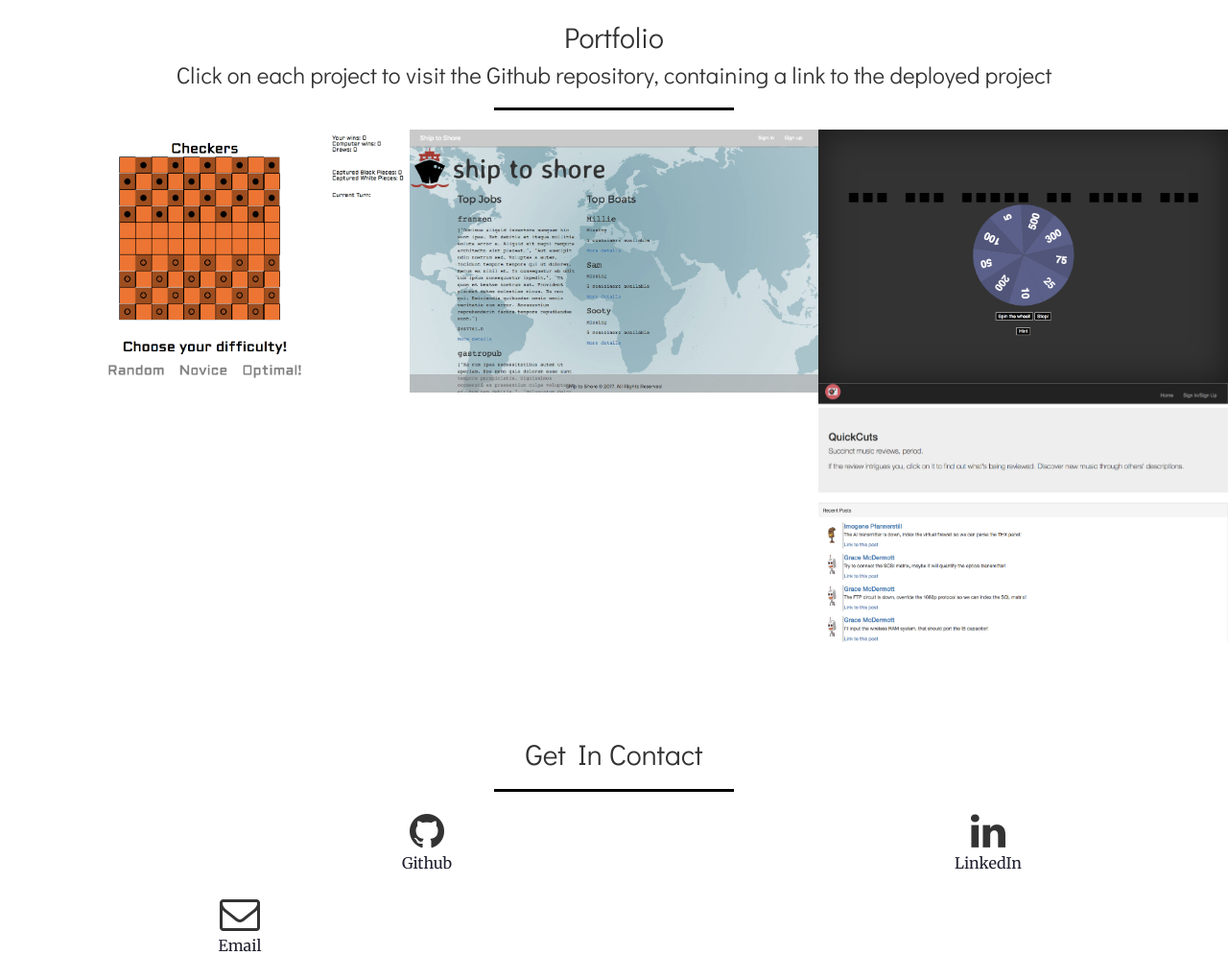
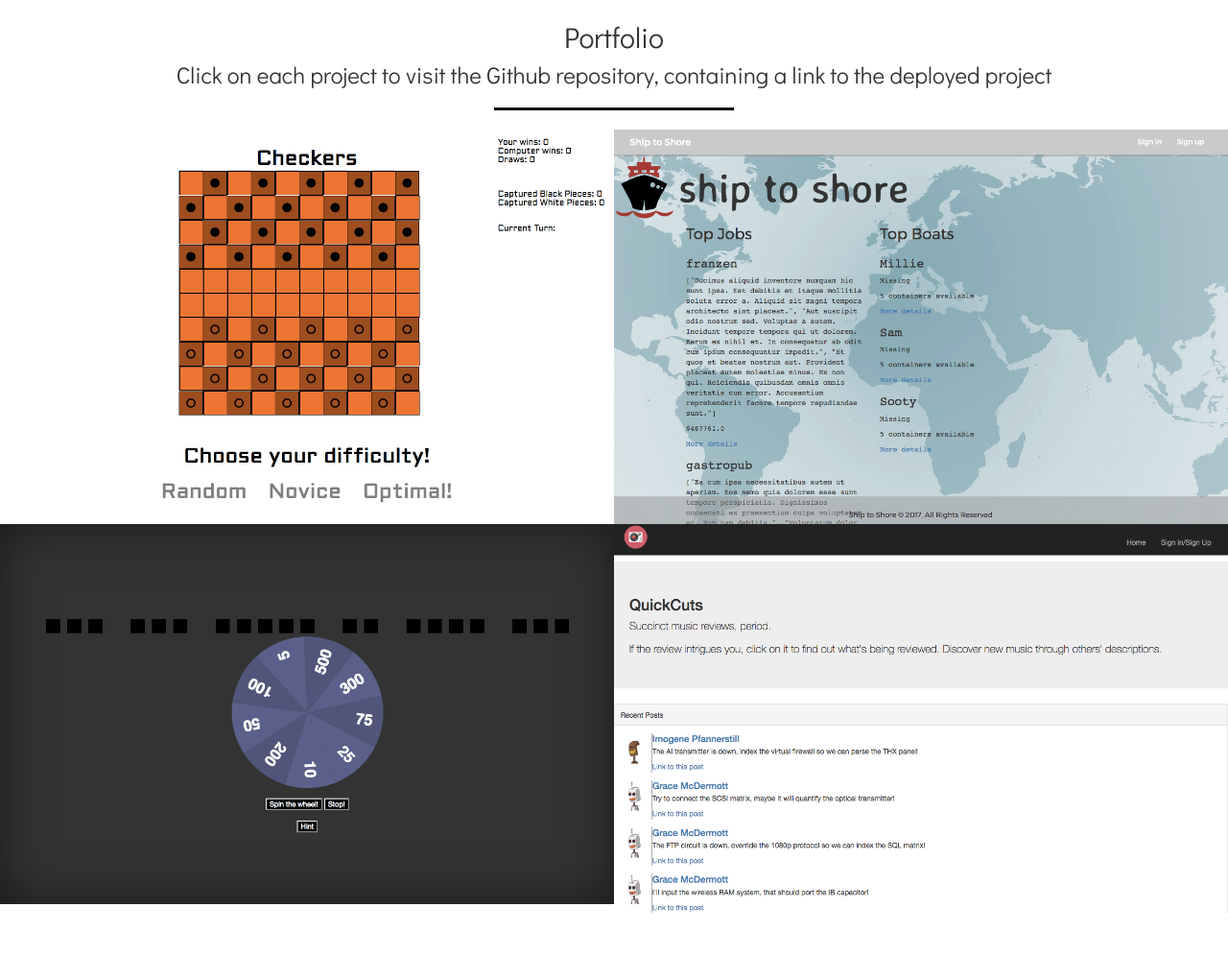
Before and after one commit to nathanielslong/nathanielslong.github.io, a website: page index.html in a window 1280 px wide. Shown: the part 1580-2600 px from the top of the page at 96% size. Drawn offline with nearby package versions, Linux system fonts and the light colour scheme.

Commit message:
kept 2 by 2 sizing

```diff
--- a/index.html
+++ b/index.html
@@ -143,7 +143,7 @@
       </div>
       <div class="container-fluid">
         <div class="row no-gutter">
-          <div class="col-lg-4 col-sm-6">
+          <div class="col-lg-6 col-sm-6">
             <a href="https://github.com/nathanielslong/checkers-js-ai" class="portfolio-box">
               <img src="img/portfolio/thumbnails/1.png" class="img-responsive" alt="">
               <div class="portfolio-box-caption">
@@ -159,7 +159,7 @@
               </div>
             </a>
           </div>
-          <div class="col-lg-4 col-sm-6">
+          <div class="col-lg-6 col-sm-6">
             <a href="https://github.com/nathanielslong/rails-shipping" class="portfolio-box">
               <img src="img/portfolio/thumbnails/2.png" class="img-responsive" alt="">
               <div class="portfolio-box-caption">
@@ -175,7 +175,7 @@
               </div>
             </a>
           </div>
-          <div class="col-lg-4 col-sm-6">
+          <div class="col-lg-6 col-sm-6">
             <a href="https://github.com/nathanielslong/js-capstone-wheeloffortune" class="portfolio-box">
               <img src="img/portfolio/thumbnails/3.png" class="img-responsive" alt="">
               <div class="portfolio-box-caption">
@@ -191,7 +191,7 @@
               </div>
             </a>
           </div>
-          <div class="col-lg-4 col-sm-6">
+          <div class="col-lg-6 col-sm-6">
             <a href="https://github.com/nathanielslong/sinatra-microblogging-app" class="portfolio-box">
               <img src="img/portfolio/thumbnails/4.png" class="img-responsive" alt="">
               <div class="portfolio-box-caption">
```
